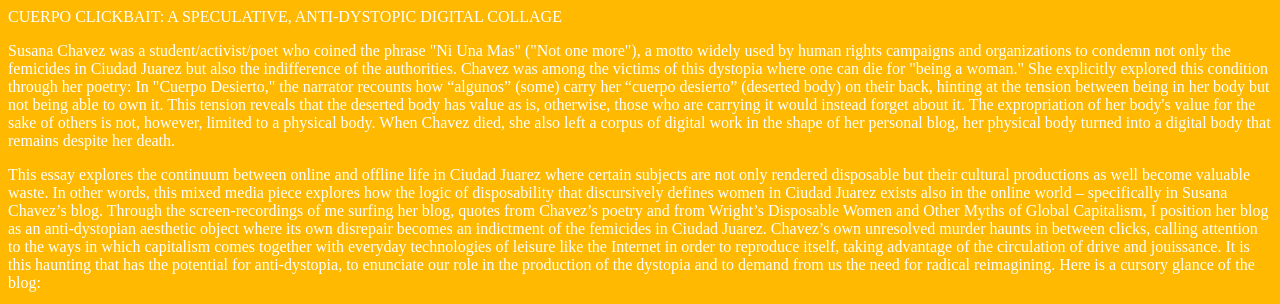
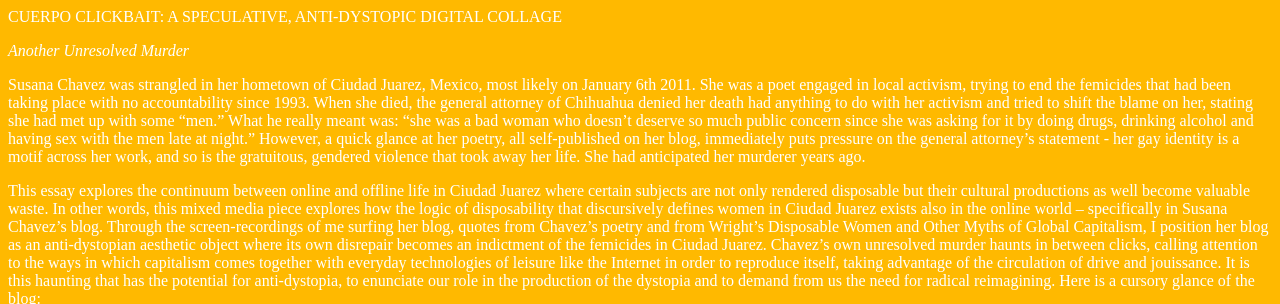
Before and after one commit to josdchavez/josdchavez.github.io, a Jekyll site: the page built from cuerpoclickbait/index.html, in a window 1280 px wide and 900 px high, cut to the strip 0-304 px from the top of the window. Built offline with Jekyll 4.4.1, drawn with Linux system fonts in a browser that asks for light colours.

Commit message:
Update index.html

```diff
--- a/cuerpoclickbait/index.html
+++ b/cuerpoclickbait/index.html
@@ -3,15 +3,10 @@ layout: changecolor
 title: cuerpoclickbait
 ---
 CUERPO CLICKBAIT: A SPECULATIVE, ANTI-DYSTOPIC DIGITAL COLLAGE </p>
+<i>Another Unresolved Murder</i>
+<br>
 <p>
-Susana Chavez was a student/activist/poet who coined the phrase "Ni Una Mas" ("Not one more"), a motto widely used by human rights campaigns and organizations to condemn not only the femicides in Ciudad Juarez but also the
-indifference of the authorities. Chavez was among the victims of this dystopia where one can die for "being a woman."
-She explicitly explored this condition through her poetry: In "Cuerpo Desierto," the narrator recounts how “algunos”
-(some) carry her “cuerpo desierto” (deserted body) on their back, hinting at the tension between being in her body but not being able to own it.
-This tension reveals that the deserted body has value as is, otherwise,
-those who are carrying it would instead forget about it. The expropriation of her body's value for the sake of others is not,
-however, limited to a physical body. When Chavez died, she also left a corpus of digital work in the shape of her personal blog,
-her physical body turned into a digital body that remains despite her death.</p>
+Susana Chavez was strangled in her hometown of Ciudad Juarez, Mexico, most likely on January 6th 2011. She was a poet engaged in local activism, trying to end the femicides that had been taking place with no accountability since 1993. When she died, the general attorney of Chihuahua denied her death had anything to do with her activism and tried to shift the blame on her, stating she had met up with some “men.” What he really meant was: “she was a bad woman who doesn’t deserve so much public concern since she was asking for it by doing drugs, drinking alcohol and having sex with the men late at night.” However, a quick glance at her poetry, all self-published on her blog, immediately puts pressure on the general attorney’s statement - her gay identity is a motif across her work, and so is the gratuitous, gendered violence that took away her life. She had anticipated her murderer years ago.</p>
 <p>
 This essay explores the continuum between online and offline life in Ciudad Juarez where certain subjects are not only rendered disposable but their cultural productions as well become valuable waste. In other words, this mixed media piece explores how the logic of disposability that discursively defines women in Ciudad Juarez exists also in the online world – specifically in Susana Chavez’s blog. Through the screen-recordings of me surfing her blog, quotes from Chavez’s poetry and from Wright’s Disposable Women and Other Myths of Global Capitalism, I position her blog as an anti-dystopian aesthetic object where its own disrepair becomes an indictment of the femicides in Ciudad Juarez. Chavez’s own unresolved murder haunts in between clicks, calling attention to the ways in which capitalism comes together with everyday technologies of leisure like the Internet in order to reproduce itself, taking advantage of the circulation of drive and jouissance. It is this haunting that has the potential for anti-dystopia, to enunciate our role in the production of the dystopia and to demand from us the need for radical reimagining.
   Here is a cursory glance of the blog:</p>
```
